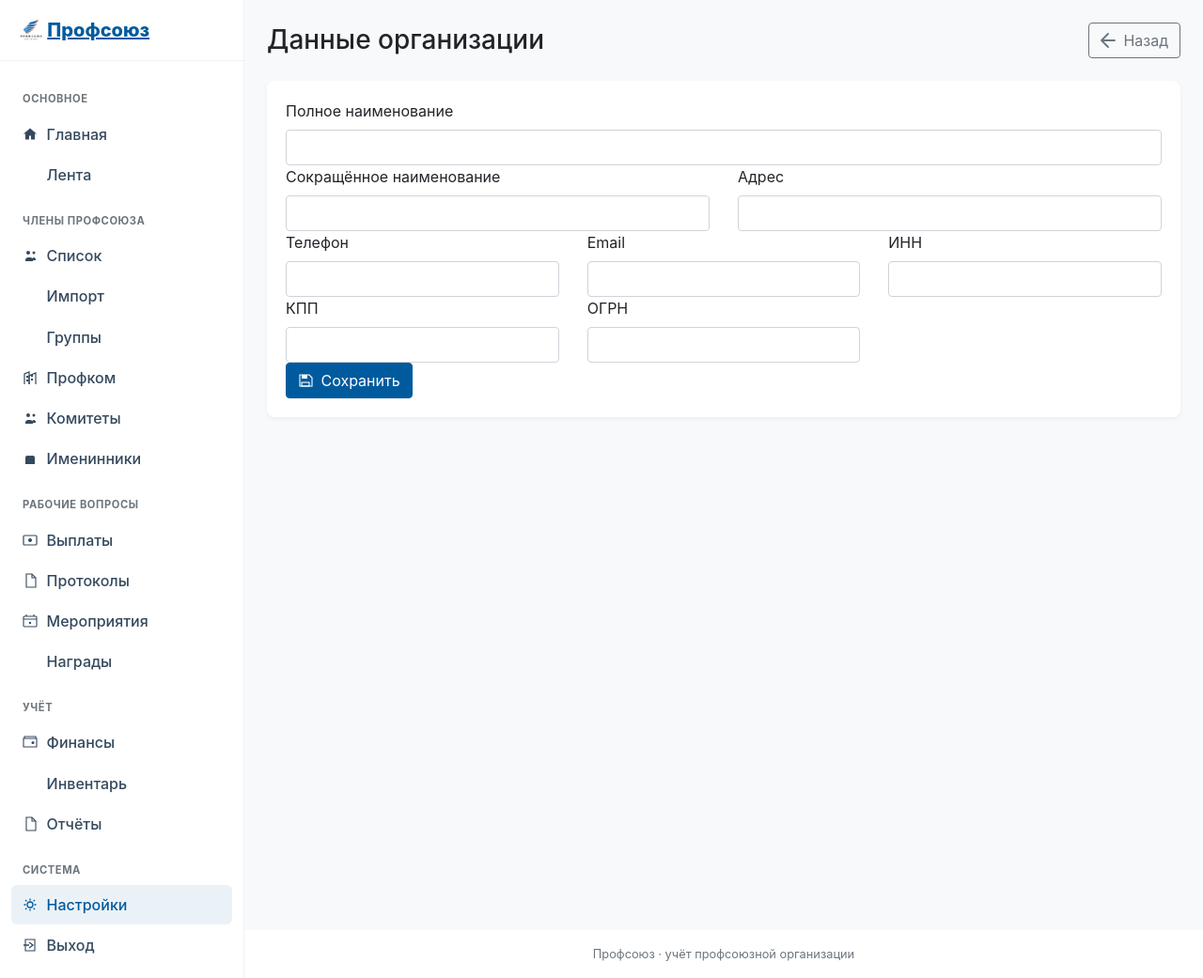
After one commit to Diabatya/profsouz, a Flask app: page /settings/organization in a window 1280 px wide. The commit adds this page. Shown: the whole page at 94% size. Run offline with Flask 3, Linux system fonts and the light colour scheme; the visitor is signed in with stand-in values (Sample User, id 1); data comes from the database, SQL or seed files in the repository; data that the repository does not hold is empty; parts of the project's set-up code (start-up, migrations or seed data) failed here and were passed over; some libraries are stand-ins or nearby versions.

Commit message:
settings: organization details (name, address, contacts, requisites)

```diff
--- a/profcom/app.py
+++ b/profcom/app.py
@@ -13,6 +13,7 @@ from models import (
     DocumentTemplate,
     FinanceDistributionRule,
     Group,
+    Organization,
     PayoutType,
     db,
 )
@@ -99,7 +100,9 @@ def index():
 
 @app.context_processor
 def utility_processor():
-    return {"today": date.today}
+    from models import Organization
+
+    return {"today": date.today, "current_org": Organization.get_or_create()}
 
 
 def seed_data():
@@ -173,6 +176,8 @@ def seed_data():
     for tpl in default_templates:
         if not DocumentTemplate.query.filter_by(name=tpl["name"]).first():
             db.session.add(DocumentTemplate(**tpl))
+
+    Organization.get_or_create()
 
     if not FinanceDistributionRule.query.first():
         db.session.add(
--- a/profcom/models.py
+++ b/profcom/models.py
@@ -302,6 +302,28 @@ class FinanceDistributionRule(db.Model):
     parent = db.relationship("FinanceDistributionRule", remote_side=[id], backref="children")
 
 
+class Organization(db.Model):
+    __tablename__ = "organization"
+    id = db.Column(db.Integer, primary_key=True)
+    full_name = db.Column(db.String(300), nullable=False, default="")
+    short_name = db.Column(db.String(150), nullable=False, default="")
+    address = db.Column(db.String(300), nullable=False, default="")
+    phone = db.Column(db.String(50), nullable=False, default="")
+    email = db.Column(db.String(100), nullable=False, default="")
+    inn = db.Column(db.String(20), nullable=False, default="")
+    kpp = db.Column(db.String(20), nullable=False, default="")
+    ogrn = db.Column(db.String(30), nullable=False, default="")
+
+    @classmethod
+    def get_or_create(cls):
+        org = cls.query.first()
+        if not org:
+            org = cls()
+            db.session.add(org)
+            db.session.commit()
+        return org
+
+
 class FinanceRecordDistribution(db.Model):
     __tablename__ = "finance_record_distribution"
     id = db.Column(db.Integer, primary_key=True)
--- a/profcom/routes/settings.py
+++ b/profcom/routes/settings.py
@@ -11,6 +11,7 @@ from models import (
     FinanceDistributionRule,
     FinanceRecord,
     Member,
+    Organization,
     PayoutCategory,
     PayoutType,
     Position,
@@ -442,3 +443,22 @@ def delete_union_officer(id):
     db.session.commit()
     flash("Ответственное лицо удалено", "success")
     return redirect(url_for("settings.union_officers"))
+
+
+@bp.route("/organization", methods=["GET", "POST"])
+@login_required
+def organization():
+    org = Organization.get_or_create()
+    if request.method == "POST":
+        org.full_name = request.form.get("full_name", "").strip()
+        org.short_name = request.form.get("short_name", "").strip()
+        org.address = request.form.get("address", "").strip()
+        org.phone = request.form.get("phone", "").strip()
+        org.email = request.form.get("email", "").strip()
+        org.inn = request.form.get("inn", "").strip()
+        org.kpp = request.form.get("kpp", "").strip()
+        org.ogrn = request.form.get("ogrn", "").strip()
+        db.session.commit()
+        flash("Данные организации сохранены", "success")
+        return redirect(url_for("settings.organization"))
+    return render_template("settings/organization.html", org=org)
--- /dev/null
+++ b/profcom/templates/settings/organization.html
@@ -0,0 +1,53 @@
+{% extends 'base.html' %}
+{% from 'base.html' import icon %}
+{% block title %}Данные организации{% endblock %}
+{% block content %}
+<div class="d-flex justify-content-between align-items-center mb-4">
+  <h1 class="h3 mb-0">Данные организации</h1>
+  <a href="{{ url_for('settings.index') }}" class="btn btn-outline-secondary">{{ icon('arrow-left') }} Назад</a>
+</div>
+
+<div class="card">
+  <div class="card-body">
+    <form method="post">
+      <div class="row g-3">
+        <div class="col-md-12">
+          <label class="form-label">Полное наименование</label>
+          <input type="text" name="full_name" class="form-control" value="{{ org.full_name }}">
+        </div>
+        <div class="col-md-6">
+          <label class="form-label">Сокращённое наименование</label>
+          <input type="text" name="short_name" class="form-control" value="{{ org.short_name }}">
+        </div>
+        <div class="col-md-6">
+          <label class="form-label">Адрес</label>
+          <input type="text" name="address" class="form-control" value="{{ org.address }}">
+        </div>
+        <div class="col-md-4">
+          <label class="form-label">Телефон</label>
+          <input type="text" name="phone" class="form-control" value="{{ org.phone }}">
+        </div>
+        <div class="col-md-4">
+          <label class="form-label">Email</label>
+          <input type="text" name="email" class="form-control" value="{{ org.email }}">
+        </div>
+        <div class="col-md-4">
+          <label class="form-label">ИНН</label>
+          <input type="text" name="inn" class="form-control" value="{{ org.inn }}">
+        </div>
+        <div class="col-md-4">
+          <label class="form-label">КПП</label>
+          <input type="text" name="kpp" class="form-control" value="{{ org.kpp }}">
+        </div>
+        <div class="col-md-4">
+          <label class="form-label">ОГРН</label>
+          <input type="text" name="ogrn" class="form-control" value="{{ org.ogrn }}">
+        </div>
+        <div class="col-12">
+          <button type="submit" class="btn btn-primary">{{ icon('floppy') }} Сохранить</button>
+        </div>
+      </div>
+    </form>
+  </div>
+</div>
+{% endblock %}
```
Also changed, not shown: profcom/templates/settings.html (+12 -0 lines).
